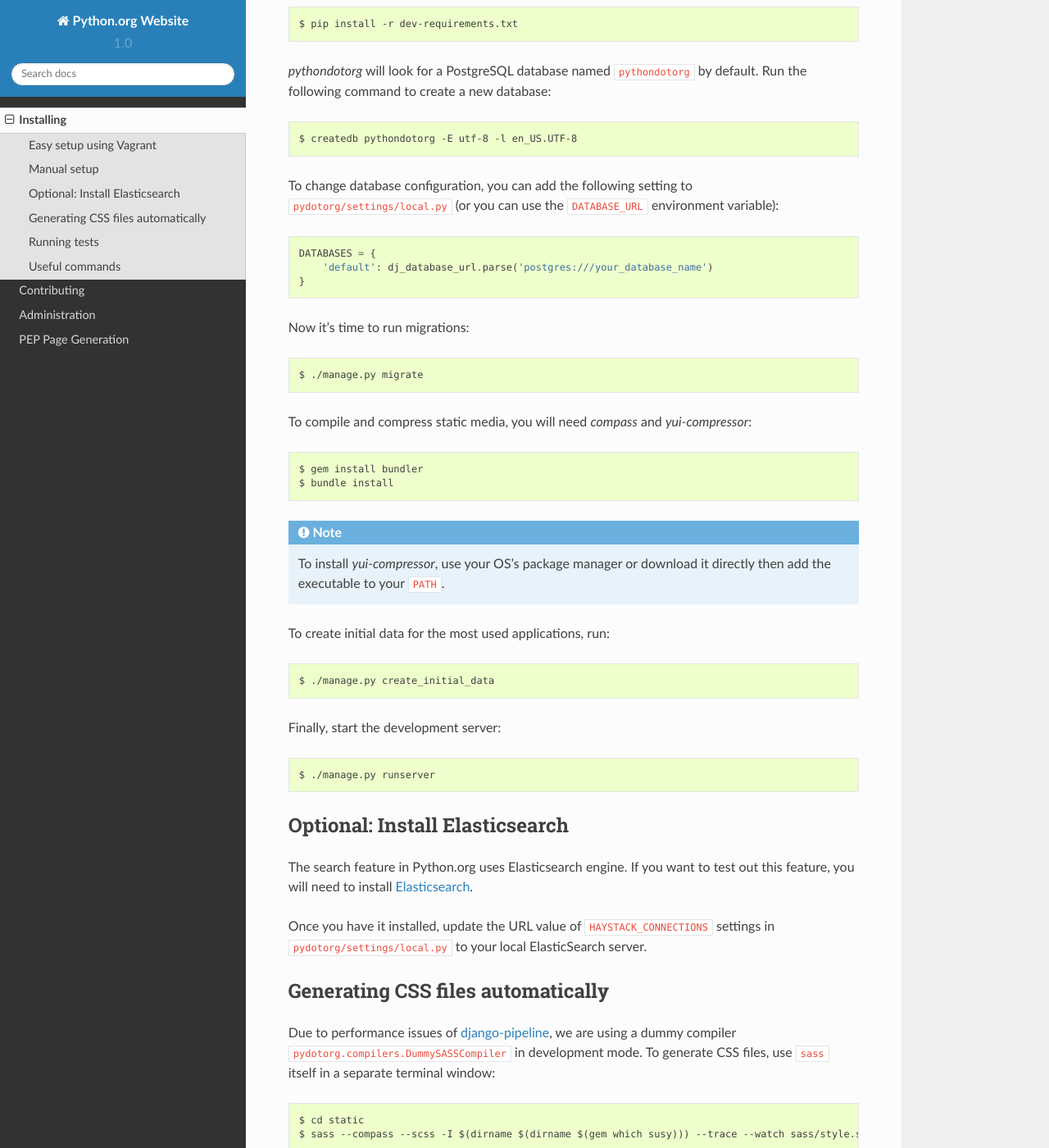
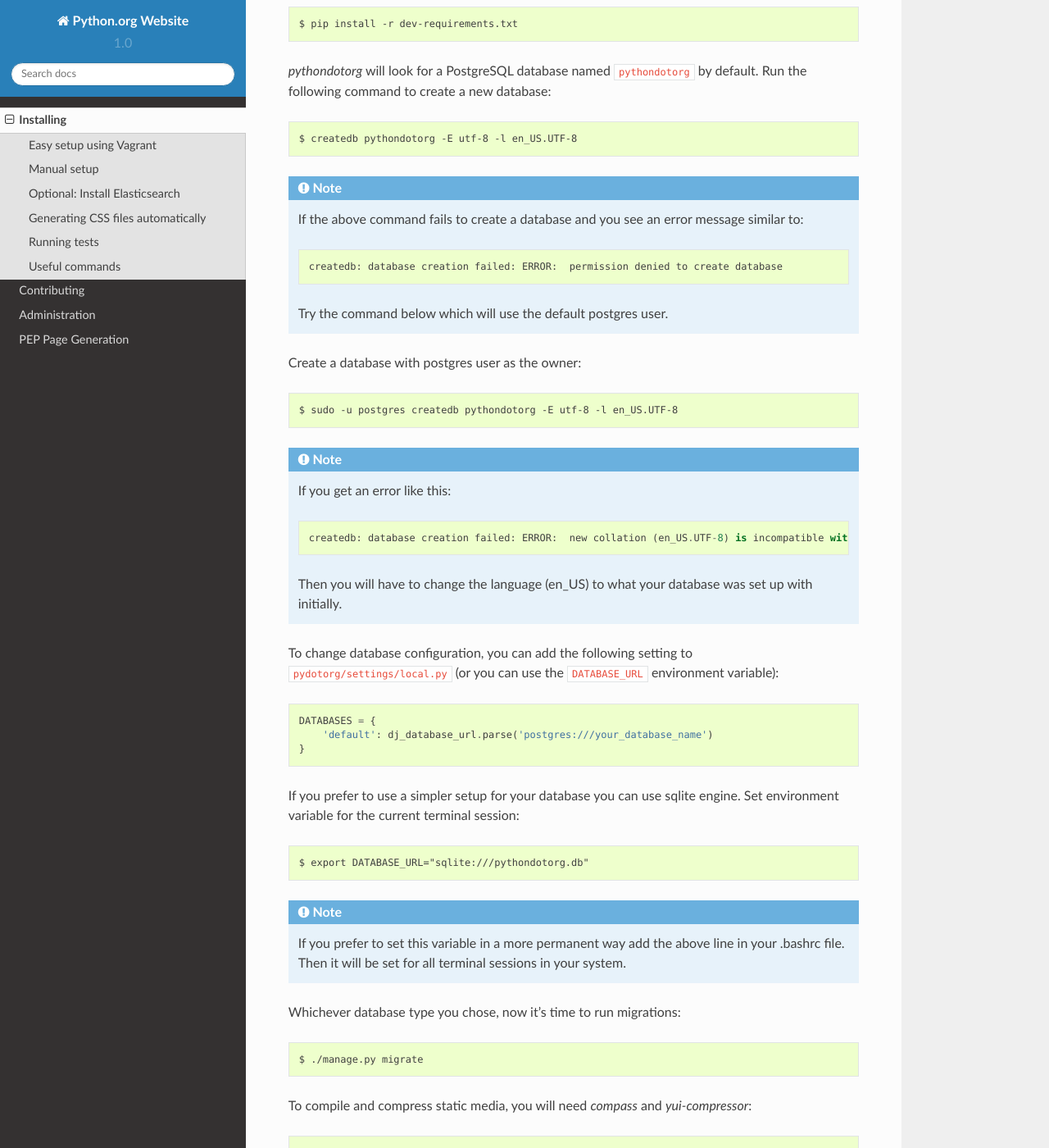
Before and after one commit to python/pythondotorg, a Sphinx documentation site: the page built from docs/source/install.rst, in a window 1280 px wide and 1400 px high, scrolled down 1200 px. Shown: the whole window at 82% size. Built offline with Sphinx 7.4.7 and the Read the Docs theme 2.0.0, drawn with Linux system fonts in a browser that asks for light colours.

Commit message:
Simplify postgres database creating instructions.
Simplified instructions for the contributors when they want to create a
new database and must use postgres user account as the owner.
Now it is a one liner.
Also added suggestion of what to do if the languages do not match.

```diff
--- a/docs/source/install.rst
+++ b/docs/source/install.rst
@@ -60,6 +60,26 @@
 
     $ createdb pythondotorg -E utf-8 -l en_US.UTF-8
 
+.. note::
+
+    If the above command fails to create a database and you see an error message similar to::
+
+        createdb: database creation failed: ERROR:  permission denied to create database
+
+    Try the command below which will use the default postgres user.
+
+Create a database with postgres user as the owner::
+
+    $ sudo -u postgres createdb pythondotorg -E utf-8 -l en_US.UTF-8
+
+.. note::
+
+    If you get an error like this::
+
+        createdb: database creation failed: ERROR:  new collation (en_US.UTF-8) is incompatible with the collation of the template database (en_GB.UTF-8)
+
+    Then you will have to change the language (en_US) to what your database was set up with initially.
+
 To change database configuration, you can add the following setting to
 ``pydotorg/settings/local.py`` (or you can use the ``DATABASE_URL`` environment
 variable)::
@@ -68,7 +88,16 @@
         'default': dj_database_url.parse('postgres:///your_database_name')
     }
 
-Now it's time to run migrations::
+If you prefer to use a simpler setup for your database you can use sqlite engine.
+Set environment variable for the current terminal session::
+
+    $ export DATABASE_URL="sqlite:///pythondotorg.db"
+
+.. note::
+    If you prefer to set this variable in a more permanent way add the above line in your .bashrc file.
+    Then it will be set for all terminal sessions in your system.
+
+Whichever database type you chose, now it's time to run migrations::
 
     $ ./manage.py migrate
 
```
